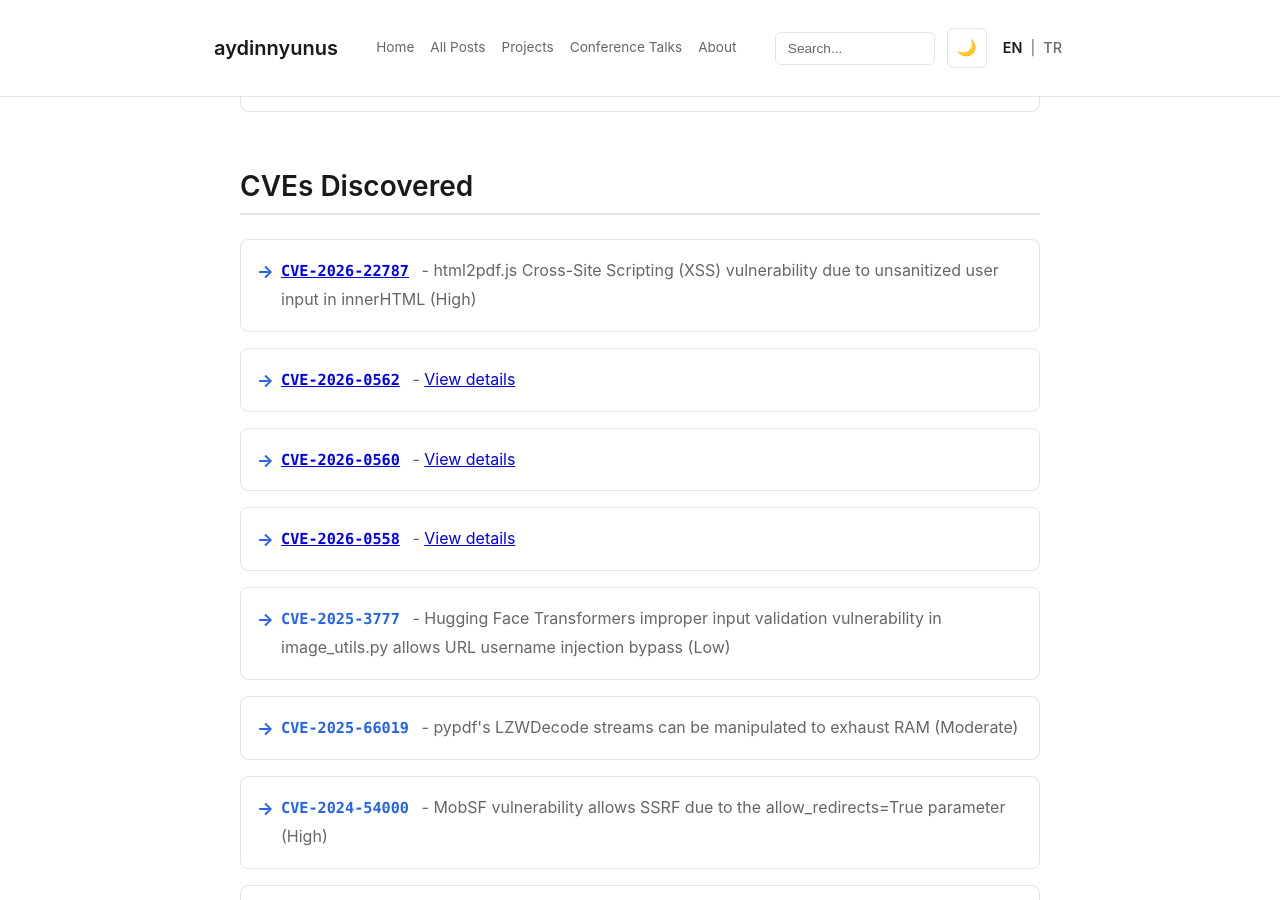
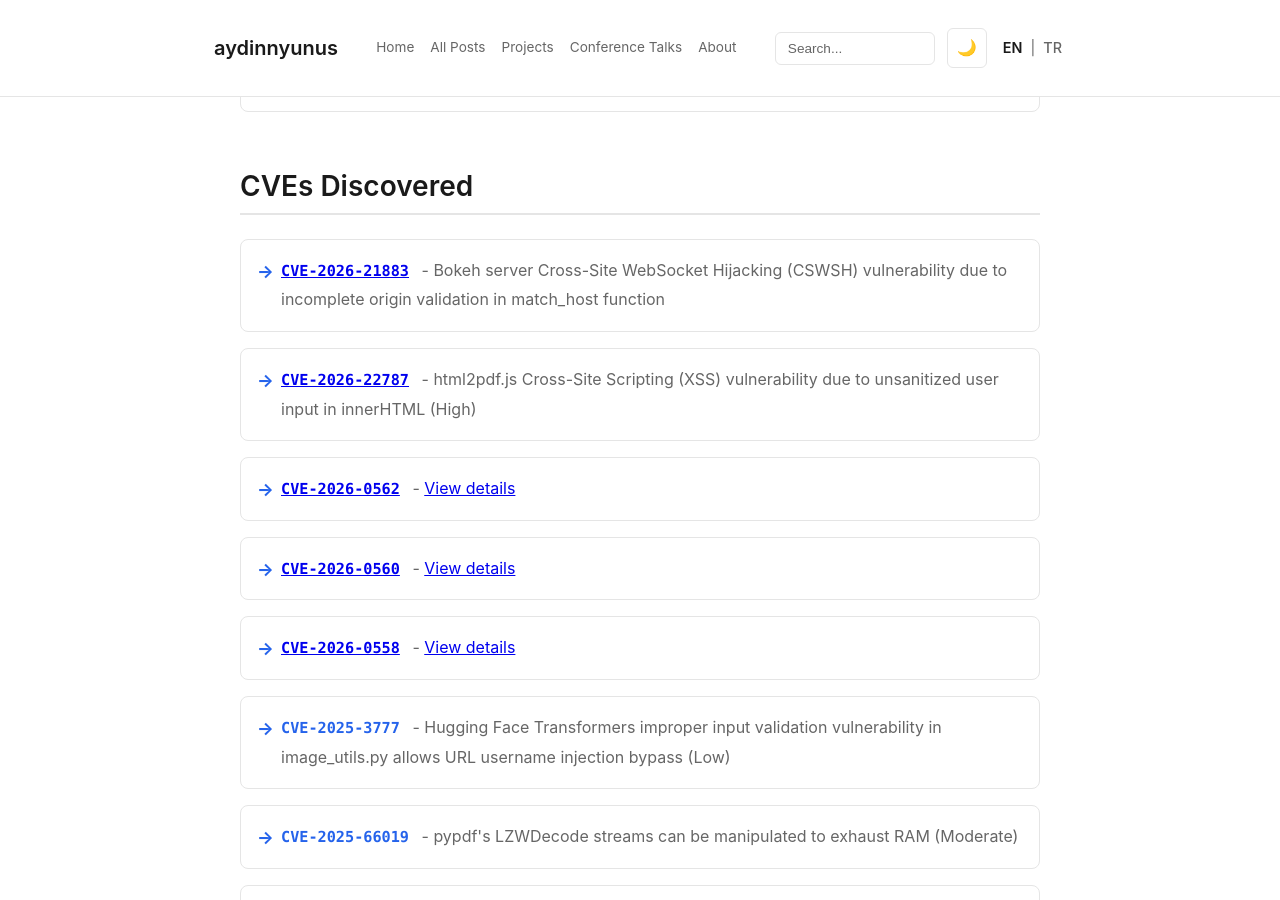
Before and after one commit to aydinnyunus/aydinnyunus.github.io, a Jekyll site: the page built from about.html, in a window 1280 px wide and 900 px high, scrolled down 2173 px. Built offline with Jekyll 4.4.1, drawn with Linux system fonts in a browser that asks for light colours.

Commit message:
Add CVE-2026-21883 to discovered CVEs list

```diff
--- a/about.html
+++ b/about.html
@@ -51,6 +51,7 @@ canonical_url: "https://aydinnyunus.github.io/about/"
 <h2>CVEs Discovered</h2>
 
 <ul>
+  <li><strong><a href="https://www.cve.org/CVERecord?id=CVE-2026-21883" target="_blank" rel="noopener noreferrer">CVE-2026-21883</a></strong> - Bokeh server Cross-Site WebSocket Hijacking (CSWSH) vulnerability due to incomplete origin validation in match_host function</li>
   <li><strong><a href="https://www.cve.org/CVERecord?id=CVE-2026-22787" target="_blank" rel="noopener noreferrer">CVE-2026-22787</a></strong> - html2pdf.js Cross-Site Scripting (XSS) vulnerability due to unsanitized user input in innerHTML (High)</li>
   <li><strong><a href="https://www.cve.org/CVERecord?id=CVE-2026-0562" target="_blank" rel="noopener noreferrer">CVE-2026-0562</a></strong> - <a href="https://www.cve.org/CVERecord?id=CVE-2026-0562" target="_blank" rel="noopener noreferrer">View details</a></li>
   <li><strong><a href="https://www.cve.org/CVERecord?id=CVE-2026-0560" target="_blank" rel="noopener noreferrer">CVE-2026-0560</a></strong> - <a href="https://www.cve.org/CVERecord?id=CVE-2026-0560" target="_blank" rel="noopener noreferrer">View details</a></li>
--- a/tr/about.html
+++ b/tr/about.html
@@ -51,6 +51,7 @@ canonical_url: "https://aydinnyunus.github.io/tr/about/"
 <h2>Keşfedilen CVE'ler</h2>
 
 <ul>
+  <li><strong><a href="https://www.cve.org/CVERecord?id=CVE-2026-21883" target="_blank" rel="noopener noreferrer">CVE-2026-21883</a></strong> - Bokeh server Cross-Site WebSocket Hijacking (CSWSH) güvenlik açığı, match_host fonksiyonunda eksik origin doğrulaması nedeniyle</li>
   <li><strong><a href="https://www.cve.org/CVERecord?id=CVE-2026-22787" target="_blank" rel="noopener noreferrer">CVE-2026-22787</a></strong> - html2pdf.js innerHTML'de sanitize edilmemiş kullanıcı girdisi nedeniyle Cross-Site Scripting (XSS) güvenlik açığı (Yüksek)</li>
   <li><strong><a href="https://www.cve.org/CVERecord?id=CVE-2026-0562" target="_blank" rel="noopener noreferrer">CVE-2026-0562</a></strong> - <a href="https://www.cve.org/CVERecord?id=CVE-2026-0562" target="_blank" rel="noopener noreferrer">Detayları görüntüle</a></li>
   <li><strong><a href="https://www.cve.org/CVERecord?id=CVE-2026-0560" target="_blank" rel="noopener noreferrer">CVE-2026-0560</a></strong> - <a href="https://www.cve.org/CVERecord?id=CVE-2026-0560" target="_blank" rel="noopener noreferrer">Detayları görüntüle</a></li>
```
